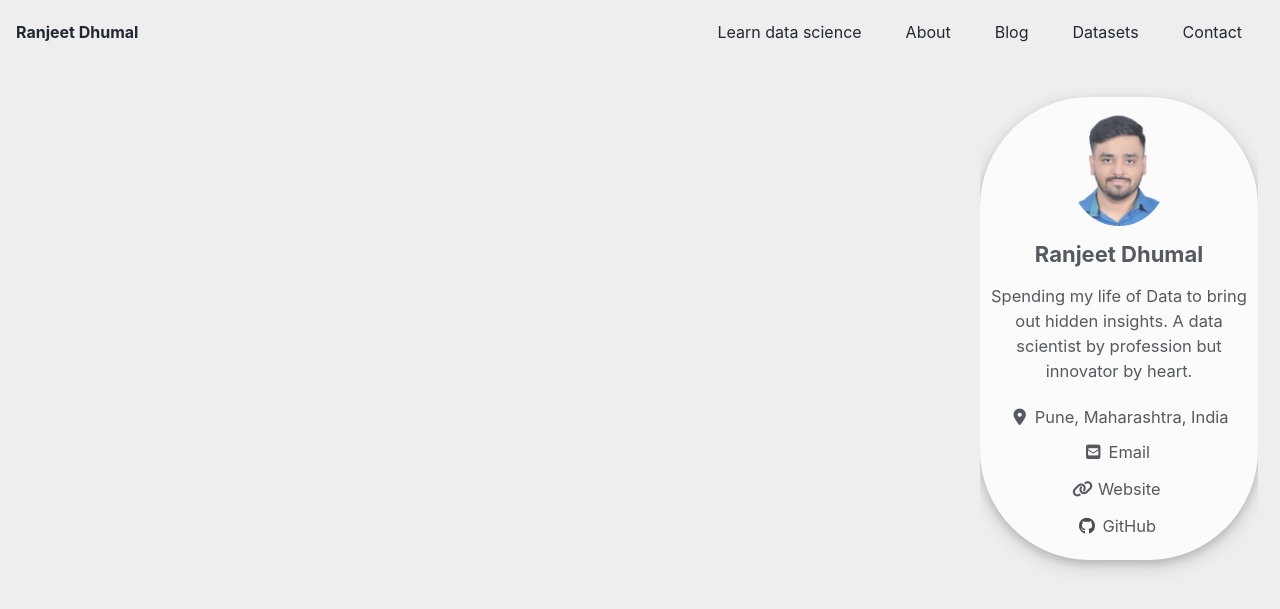
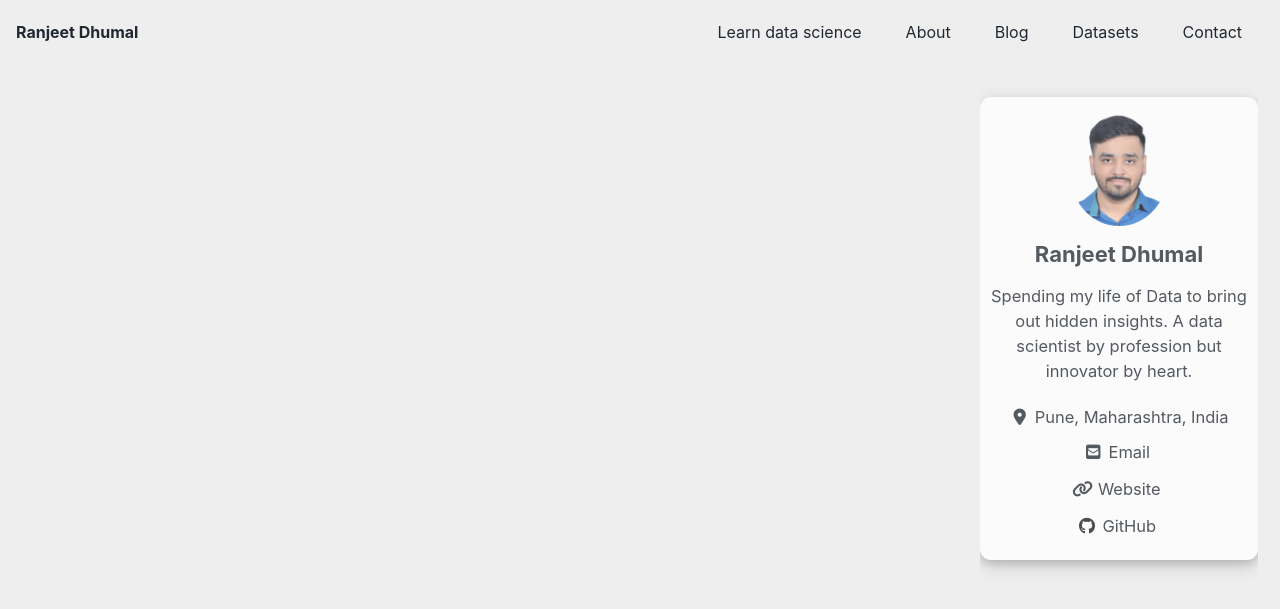
Before and after one commit to ranjeetds/ranjeetds.github.io, a Jekyll site: the page built from index.html, in a window 1280 px wide and 900 px high. Shown: the top 609 px of the window. Built offline with Jekyll 4.4.1, drawn with Linux system fonts in a browser that asks for light colours; cached includes are drawn as plain includes; nearby versions of some CDN libraries; the list of posts is cut into pages by our own code.

Commit message:
Update _sidebar.scss

```diff
--- a/_sass/minimal-mistakes/_sidebar.scss
+++ b/_sass/minimal-mistakes/_sidebar.scss
@@ -118,7 +118,7 @@
   padding: 0.5rem;
   background-color: white;
   box-shadow: 0 4px 8px 0 rgba(0, 0, 0, 0.2), 0 6px 20px 0 rgba(0, 0, 0, 0.19);
-  border-radius: 5rem;
+  border-radius: 0.5rem;
 }
 
 .author__avatar {
```
